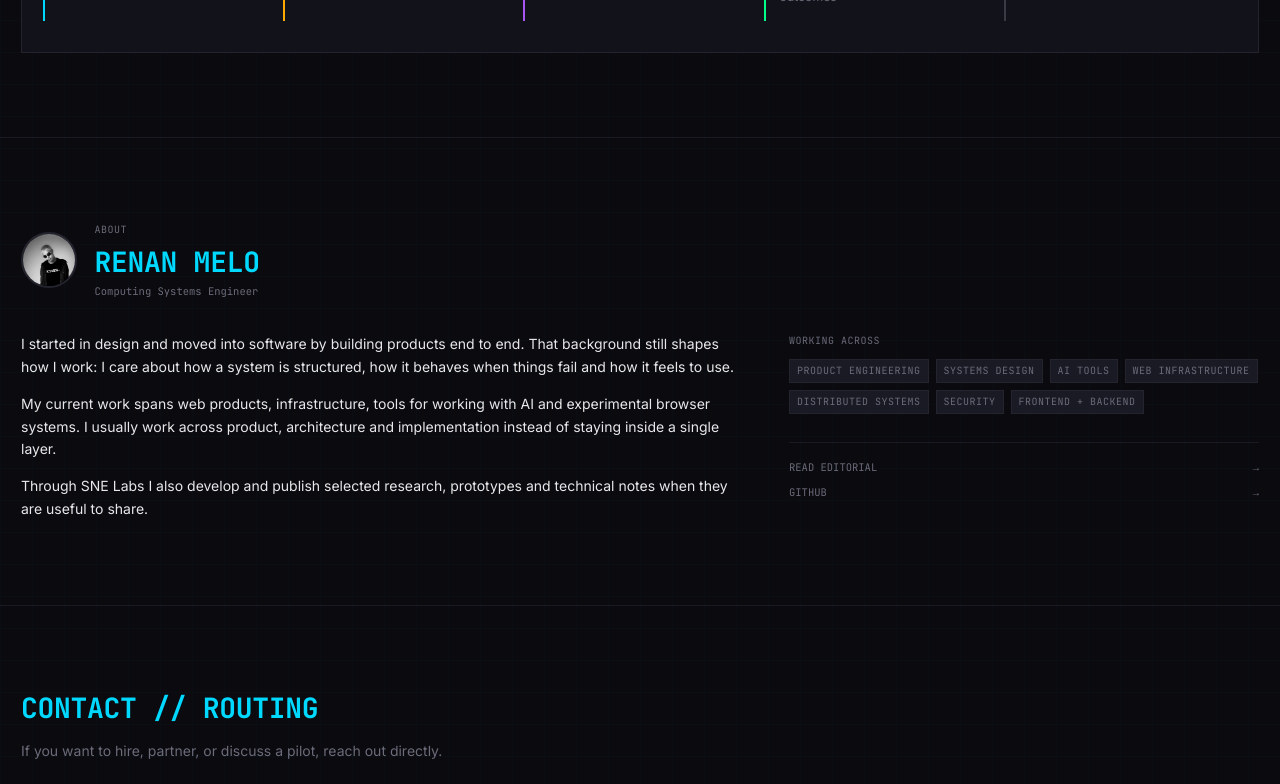
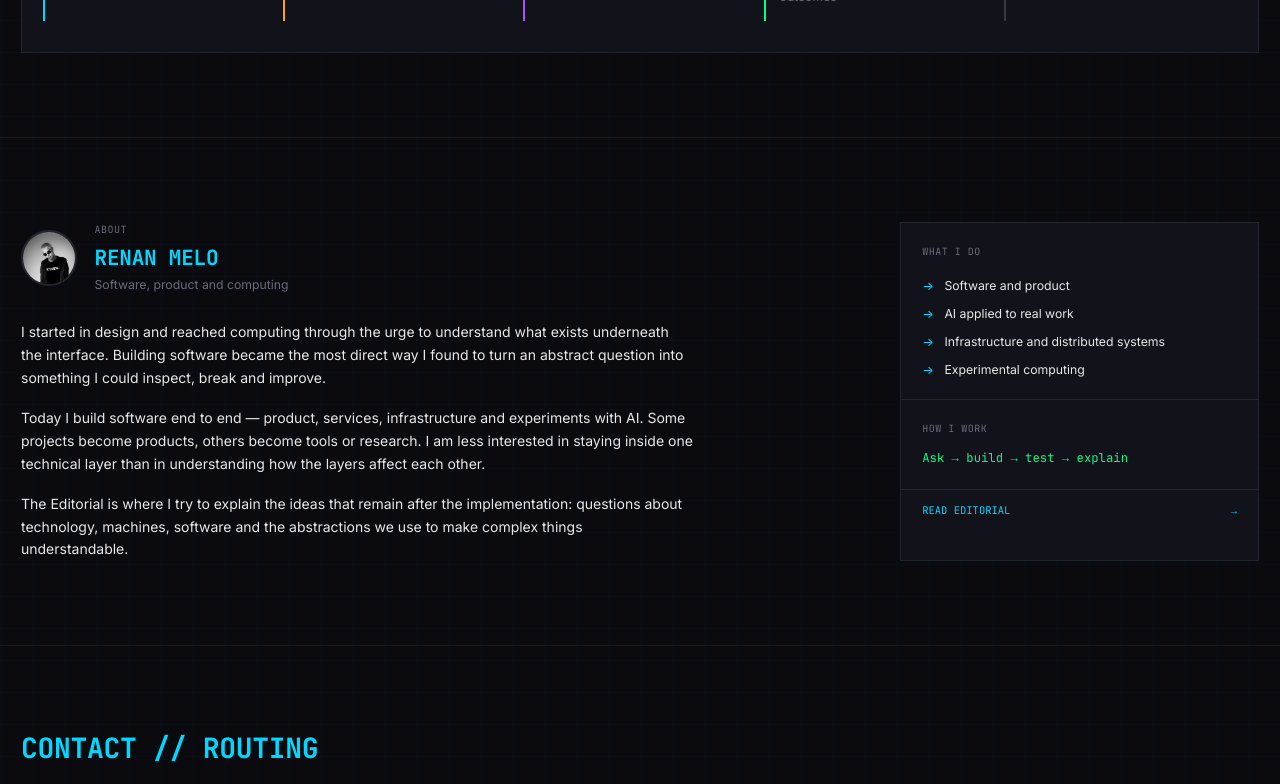
Before and after one commit to 4LFR3Dv1/Portfolio, a React (Vite) app: page / in a window 1280 px wide. Shown: the part 4940-5724 px from the top of the page. Built offline with nearby package versions, Linux system fonts and the light colour scheme.

Commit message:
About: explain how Renan works instead of listing credentials

```diff
--- a/src/app/components/about-section.tsx
+++ b/src/app/components/about-section.tsx
@@ -1,85 +1,75 @@
-import { Badge } from './badge';
 import { useLanguage } from '../context/language-context';
 
 export function AboutSection() {
   const { language } = useLanguage();
   const isEnglish = language === 'en';
-
-  const skills = [
-    'PRODUCT ENGINEERING',
-    'SYSTEMS DESIGN',
-    'AI TOOLS',
-    'WEB INFRASTRUCTURE',
-    'DISTRIBUTED SYSTEMS',
-    'SECURITY',
-    'FRONTEND + BACKEND',
-  ];
+  const copy = isEnglish
+    ? {
+        label: 'ABOUT',
+        subtitle: 'Software, product and computing',
+        paragraphs: [
+          'I started in design and reached computing through the urge to understand what exists underneath the interface. Building software became the most direct way I found to turn an abstract question into something I could inspect, break and improve.',
+          'Today I build software end to end — product, services, infrastructure and experiments with AI. Some projects become products, others become tools or research. I am less interested in staying inside one technical layer than in understanding how the layers affect each other.',
+          'The Editorial is where I try to explain the ideas that remain after the implementation: questions about technology, machines, software and the abstractions we use to make complex things understandable.',
+        ],
+        what: 'WHAT I DO',
+        whatItems: ['Software and product', 'AI applied to real work', 'Infrastructure and distributed systems', 'Experimental computing'],
+        how: 'HOW I WORK',
+        howText: 'Ask → build → test → explain',
+        editorial: 'READ EDITORIAL',
+      }
+    : {
+        label: 'SOBRE',
+        subtitle: 'Software, produto e computação',
+        paragraphs: [
+          'Comecei no design e cheguei à computação pela vontade de entender o que existe por baixo das interfaces. Construir software virou a forma mais direta que encontrei de transformar uma pergunta abstrata em algo que eu pudesse observar, quebrar e melhorar.',
+          'Hoje construo software de ponta a ponta — produto, serviços, infraestrutura e experiências com IA. Alguns projetos viram produtos, outros viram ferramentas ou pesquisa. Tenho menos interesse em ficar preso a uma camada técnica do que em entender como as camadas afetam umas às outras.',
+          'O Editorial é onde tento explicar as ideias que ficam depois da implementação: perguntas sobre tecnologia, máquinas, software e as abstrações que usamos para tornar coisas complexas compreensíveis.',
+        ],
+        what: 'O QUE FAÇO',
+        whatItems: ['Software e produto', 'IA aplicada ao trabalho real', 'Infraestrutura e sistemas distribuídos', 'Computação experimental'],
+        how: 'COMO TRABALHO',
+        howText: 'Perguntar → construir → testar → explicar',
+        editorial: 'LER EDITORIAL',
+      };
 
   return (
-    <section className="max-w-[1600px] mx-auto px-6 py-16 lg:py-24 border-t border-[var(--border-subtle)]" id="about">
-      <div className="flex items-center gap-5 mb-10">
-        <div className="w-16 h-16 rounded-full overflow-hidden border-2 border-[var(--border-default)] flex-shrink-0">
-          <img
-            src="/docs/EDIT RENAN 1.png"
-            alt="Renan Melo"
-            className="w-full h-full object-cover object-top"
-          />
-        </div>
+    <section className="mx-auto max-w-[1600px] border-t border-[var(--border-subtle)] px-6 py-16 lg:py-24" id="about">
+      <div className="grid gap-12 lg:grid-cols-[minmax(0,1.4fr)_minmax(280px,.6fr)]">
         <div>
-          <div className="font-mono text-[10px] uppercase tracking-wider mb-2" style={{ color: 'var(--terminal-muted)' }}>
-            {isEnglish ? 'ABOUT' : 'SOBRE'}
-          </div>
-          <h2 className="font-mono font-bold" style={{ color: 'var(--electric-blue)' }}>
-            RENAN MELO
-          </h2>
-          <div className="font-mono text-xs mt-1" style={{ color: 'var(--terminal-muted)' }}>
-            {isEnglish ? 'Computing Systems Engineer' : 'Engenheiro de Sistemas Computacionais'}
-          </div>
-        </div>
-      </div>
-
-      <div className="grid lg:grid-cols-5 gap-12">
-        <div className="lg:col-span-3 space-y-4 text-base leading-relaxed" style={{ color: 'var(--terminal-text)' }}>
-          <p>
-            {isEnglish
-              ? 'I started in design and moved into software by building products end to end. That background still shapes how I work: I care about how a system is structured, how it behaves when things fail and how it feels to use.'
-              : 'Comecei no design e cheguei ao software construindo produtos de ponta a ponta. Esse background ainda define como trabalho: me importo com a estrutura do sistema, com o que acontece quando algo falha e com a experiência de quem usa.'}
-          </p>
-          <p>
-            {isEnglish
-              ? 'My current work spans web products, infrastructure, tools for working with AI and experimental browser systems. I usually work across product, architecture and implementation instead of staying inside a single layer.'
-              : 'Hoje meu trabalho passa por produtos web, infraestrutura, ferramentas para trabalhar com IA e sistemas experimentais para navegador. Costumo atuar entre produto, arquitetura e implementação, em vez de ficar restrito a uma única camada.'}
-          </p>
-          <p>
-            {isEnglish
-              ? 'Through SNE Labs I also develop and publish selected research, prototypes and technical notes when they are useful to share.'
-              : 'Na SNE Labs também desenvolvo e publico pesquisas, protótipos e notas técnicas selecionadas quando faz sentido compartilhá-las.'}
-          </p>
-        </div>
-
-        <div className="lg:col-span-2 space-y-8">
-          <div className="space-y-3">
-            <div className="font-mono text-[10px] uppercase tracking-wider" style={{ color: 'var(--terminal-muted)' }}>
-              {isEnglish ? 'WORKING ACROSS' : 'ÁREAS DE TRABALHO'}
+          <div className="mb-8 flex items-center gap-5">
+            <div className="h-16 w-16 flex-shrink-0 overflow-hidden rounded-full border-2 border-[var(--border-default)]">
+              <img src="/docs/EDIT RENAN 1.png" alt="Renan Melo" className="h-full w-full object-cover object-top" />
             </div>
-            <div className="flex flex-wrap gap-2">
-              {skills.map((skill) => (
-                <Badge key={skill} variant="default">{skill}</Badge>
-              ))}
+            <div>
+              <div className="font-mono text-[10px] uppercase tracking-wider text-[var(--terminal-muted)]">{copy.label}</div>
+              <h2 className="mt-2 font-mono text-2xl font-bold text-[var(--electric-blue)]">RENAN MELO</h2>
+              <div className="mt-1 text-sm text-[var(--terminal-muted)]">{copy.subtitle}</div>
             </div>
           </div>
 
-          <div className="border-t border-[var(--border-subtle)] pt-5 space-y-3 font-mono text-xs">
-            <a href="/editorial/" className="flex items-center justify-between gap-4 text-[var(--terminal-muted)] hover:text-[var(--electric-blue)]">
-              <span>{isEnglish ? 'READ EDITORIAL' : 'LER EDITORIAL'}</span>
-              <span aria-hidden="true">→</span>
-            </a>
-            <a href="https://github.com/4LFR3Dv1" target="_blank" rel="noopener noreferrer" className="flex items-center justify-between gap-4 text-[var(--terminal-muted)] hover:text-[var(--electric-blue)]">
-              <span>GITHUB</span>
-              <span aria-hidden="true">→</span>
-            </a>
+          <div className="max-w-3xl space-y-5 text-base leading-relaxed text-[var(--terminal-text)]">
+            {copy.paragraphs.map((paragraph) => <p key={paragraph}>{paragraph}</p>)}
           </div>
         </div>
+
+        <aside className="border border-[var(--border-default)] bg-[var(--surface-1)]">
+          <div className="p-6">
+            <div className="font-mono text-[10px] uppercase tracking-wider text-[var(--terminal-muted)]">{copy.what}</div>
+            <ul className="mt-5 space-y-3 text-sm text-[var(--terminal-text)]">
+              {copy.whatItems.map((item) => (
+                <li key={item} className="flex gap-3"><span className="text-[var(--electric-blue)]">→</span><span>{item}</span></li>
+              ))}
+            </ul>
+          </div>
+          <div className="border-t border-[var(--border-default)] p-6">
+            <div className="font-mono text-[10px] uppercase tracking-wider text-[var(--terminal-muted)]">{copy.how}</div>
+            <p className="mt-4 font-mono text-sm text-[var(--electric-green)]">{copy.howText}</p>
+          </div>
+          <a href="/editorial/" className="flex min-h-12 items-center justify-between border-t border-[var(--border-default)] px-6 font-mono text-xs text-[var(--electric-blue)] transition-colors hover:bg-[var(--surface-2)]">
+            <span>{copy.editorial}</span><span>→</span>
+          </a>
+        </aside>
       </div>
     </section>
   );
```
